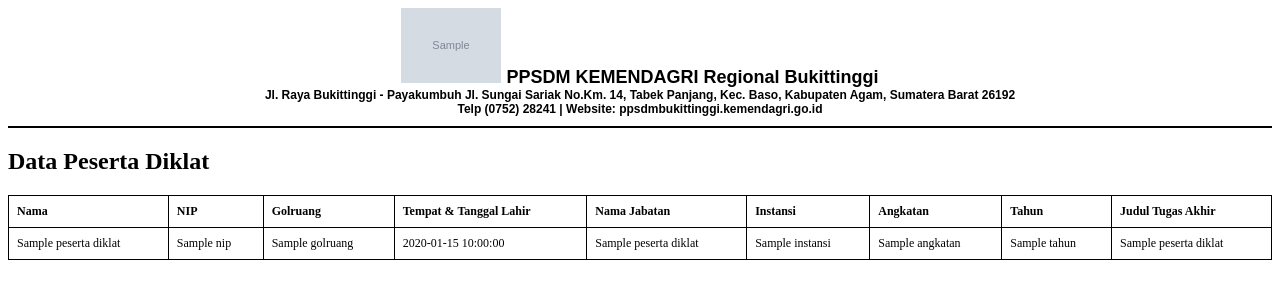
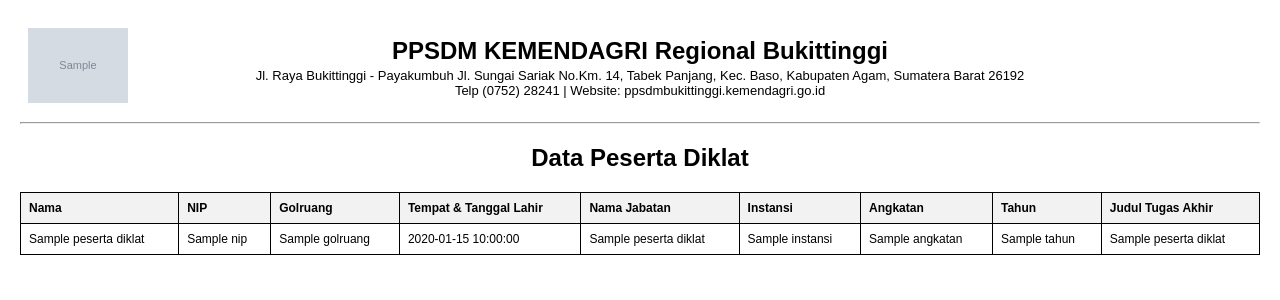
Before and after one commit to DistTreS/sarprasv1, a CodeIgniter 4 app: template app/Views/diklat/exportPDF.php in a window 1280 px wide. Shown: the top 300 px of the page. Run offline with PHP 8.4 and a stand-in for CodeIgniter, Linux system fonts and the light colour scheme; the template is opened without the code that fills it: most values are stand-ins (such as "Sample title", 1, 10 or a date in 2020); grey boxes marked "Sample" are stand-in pictures; some libraries are stand-ins or nearby versions.

Commit message:
exportpdf rapi

```diff
--- a/app/Views/diklat/exportPDF.php
+++ b/app/Views/diklat/exportPDF.php
@@ -7,10 +7,20 @@
     <meta name="viewport" content="width=device-width, initial-scale=1.0">
     <title>Export Data Peserta Diklat</title>
     <style>
+        body {
+            font-family: Arial, sans-serif;
+            margin: 20px;
+            /* Tambahkan margin untuk ruang di sekitar halaman */
+        }
+
         table {
             width: 100%;
             border-collapse: collapse;
             font-size: 12px;
+        }
+
+        h2 {
+            text-align: center;
         }
 
         th,
@@ -20,51 +30,89 @@
             text-align: left;
         }
 
-        .kop-header {
-            text-align: center;
-            font-family: Arial, sans-serif;
-            font-size: 18px;
-            font-weight: bold;
+        /* Styling tabel kop */
+        .kop-table {
+            width: 100%;
+            border-collapse: collapse;
+        }
 
+        /* Hilangkan border hanya pada tabel kop */
+        .kop-table td {
+            border: none;
         }
 
         .kop-logo {
-            float: left;
-            width: 80px;
+            width: 100px;
             height: auto;
-            margin-right: 20px;
-            width: auto;
-            max-width: 100px;
-            display: block;
+        }
+
+        .kop-text {
+            font-size: 24px;
+            font-weight: bold;
+            text-align: center;
+            vertical-align: middle;
         }
 
         .kop-info {
+            font-size: 13px;
+            font-weight: normal;
             text-align: center;
-            font-size: 12px;
-            font-weight: bold;
+            margin-top: 3px;
         }
 
-        hr {
+        /* Styling tabel peserta */
+        .peserta-table {
+            width: 100%;
+            /* Pastikan tabel menggunakan lebar penuh */
+            border-collapse: collapse;
+            table-layout: auto;
+            /* Tabel menyesuaikan dengan konten */
+        }
+
+        /* Border pada tabel peserta */
+        .peserta-table td,
+        .peserta-table th {
             border: 1px solid black;
-            margin-top: 10px;
+            padding: 8px;
+            /* Tambahkan padding agar konten tidak terlalu mepet */
+            text-align: left;
+            /* Teks rata kiri untuk keterbacaan */
+            word-wrap: break-word;
+            /* Bungkus kata jika terlalu panjang */
+        }
+
+        .peserta-table th {
+            font-weight: bold;
+            background-color: #f2f2f2;
+            /* Warna latar belakang header untuk kontras */
         }
     </style>
 </head>
 
 <body>
 
-    <div class="kop-header">
-        <img src="<?= $imageBase64 ?>" alt="Logo PPSDM" style="width: 100px; height: auto;">
-        PPSDM KEMENDAGRI Regional Bukittinggi<br>
-        <div class="kop-info">
+    <!-- Kop Surat -->
+    <table class="kop-table">
+        <tr>
+            <td style="width: 100px;">
+                <img src="<?= $imageBase64 ?>" alt="Logo PPSDM" class="kop-logo">
+            </td>
+            <td class="kop-text">
+                PPSDM KEMENDAGRI Regional Bukittinggi
+                <div class="kop-info">
+                    Jl. Raya Bukittinggi - Payakumbuh Jl. Sungai Sariak No.Km. 14, Tabek Panjang, Kec. Baso, Kabupaten Agam, Sumatera Barat 26192<br>
+                    Telp (0752) 28241 | Website: ppsdmbukittinggi.kemendagri.go.id
+                </div>
+            </td>
+            <td style="width: 100px;"></td> <!-- Kolom kosong untuk menyeimbangkan layout -->
+        </tr>
+    </table>
 
-            Jl. Raya Bukittinggi - Payakumbuh Jl. Sungai Sariak No.Km. 14, Tabek Panjang, Kec. Baso, Kabupaten Agam, Sumatera Barat 26192<br>
-            Telp (0752) 28241 | Website: ppsdmbukittinggi.kemendagri.go.id
-        </div>
-    </div>
     <hr>
+
+    <!-- Judul dan Tabel -->
     <h2>Data Peserta Diklat</h2>
-    <table>
+    <table class="peserta-table">
         <thead>
             <tr>
                 <th>Nama</th>
```
